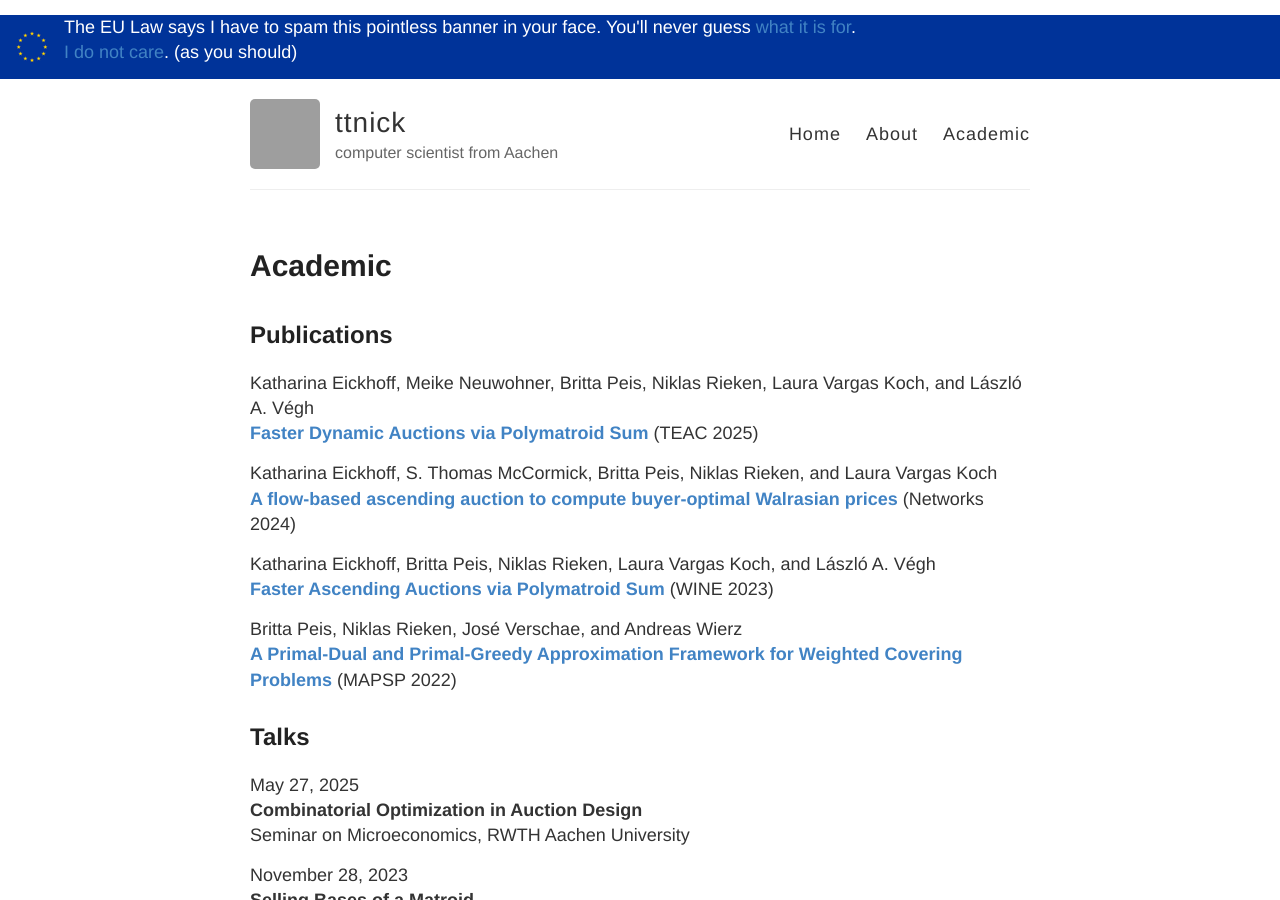
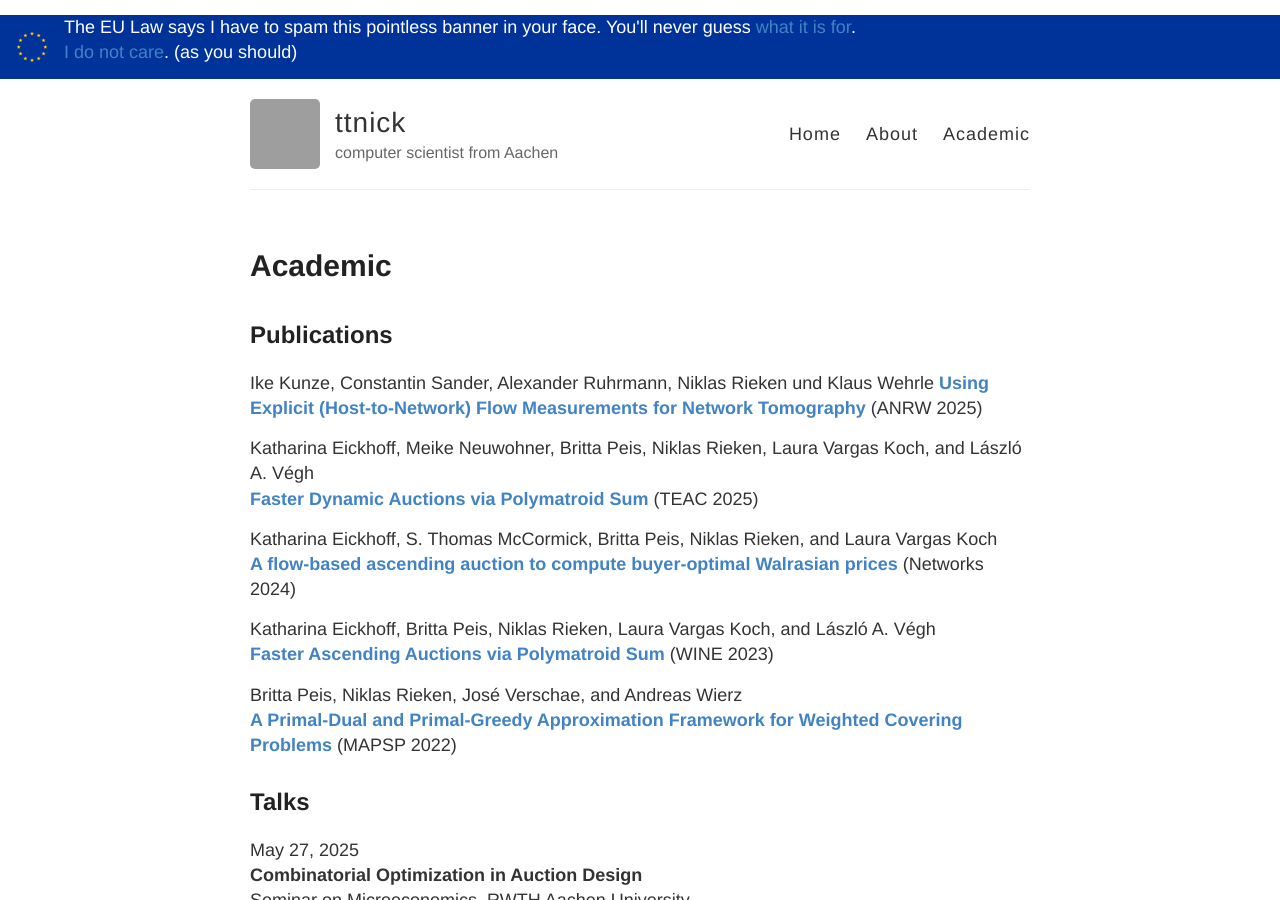
Before and after one commit to ttnick/ttnick.github.io, a Jekyll site: the page built from academic.md, in a window 1280 px wide and 900 px high. Built offline with Jekyll 4.4.1, drawn with Linux system fonts in a browser that asks for light colours; some of the changed text lies outside the part shown; grey boxes are pictures that could not be loaded.

Commit message:
added ppublication

```diff
--- a/academic.md
+++ b/academic.md
@@ -4,6 +4,9 @@ title: Academic
 ---
 
 ## Publications
+Ike Kunze, Constantin Sander, Alexander Ruhrmann, Niklas Rieken und Klaus Wehrle
+[**Using Explicit (Host-to-Network) Flow Measurements for Network Tomography**]() (ANRW 2025)
+
 Katharina Eickhoff, Meike Neuwohner, Britta Peis, Niklas Rieken, Laura Vargas Koch, and László A. Végh
 [**Faster Dynamic Auctions via Polymatroid Sum**](https://dl.acm.org/doi/10.1145/3729429) (TEAC 2025)
 
```
Also changed, not shown: other parts of academic.md (+1 -1 lines).
